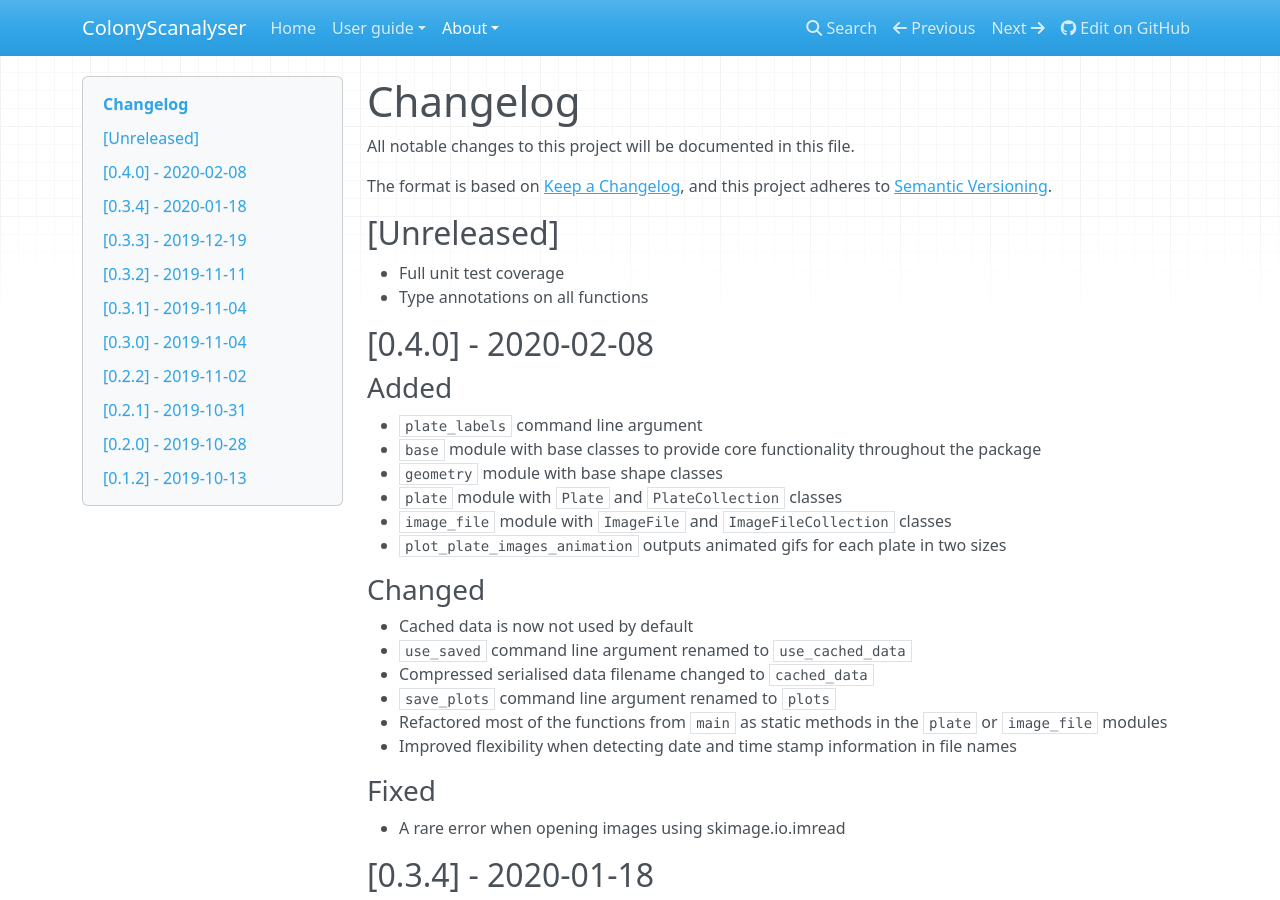
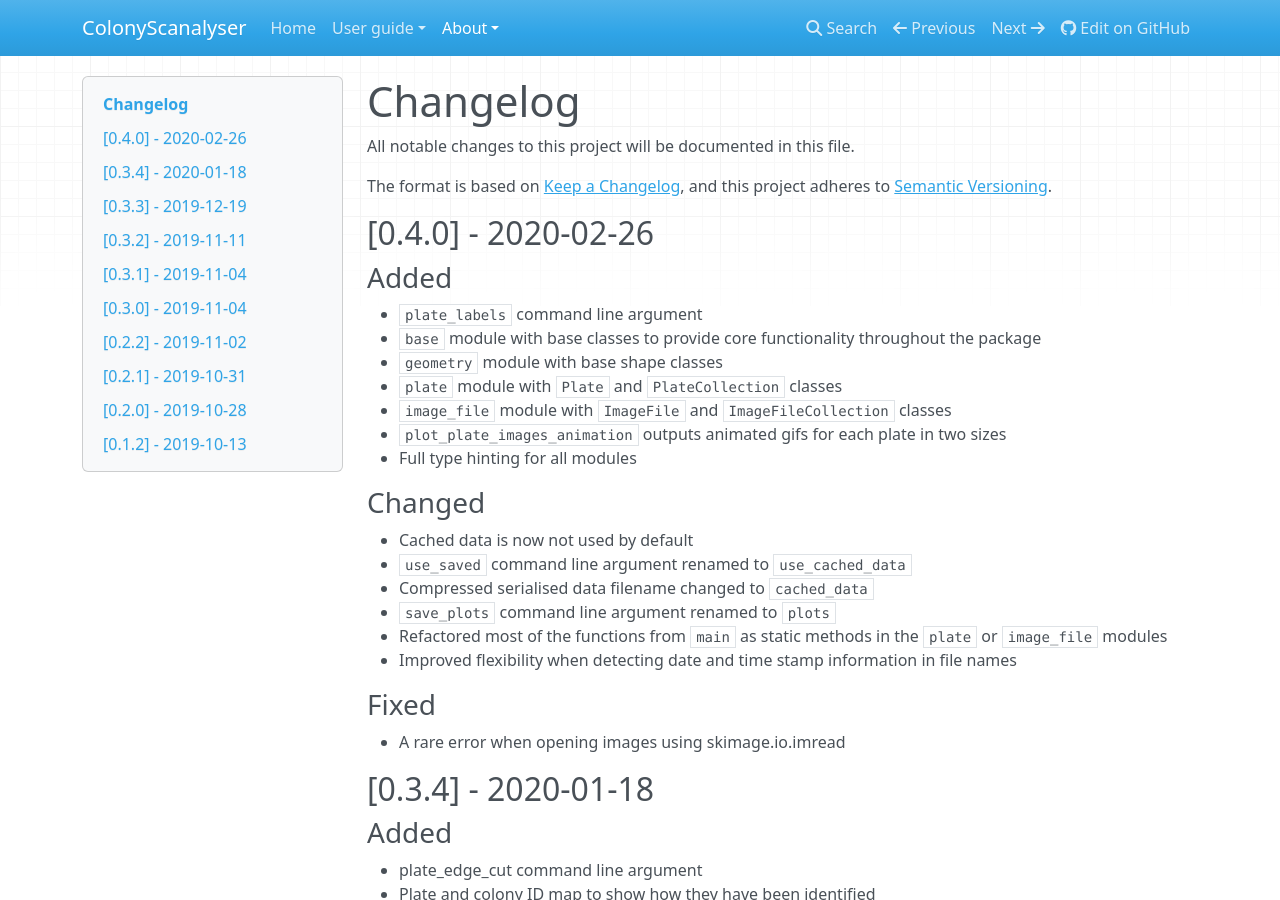
Before and after one commit to Erik-White/ColonyScanalyser, an MkDocs documentation site: the page built from docs/CHANGELOG.md, in a window 1280 px wide and 900 px high. Built offline with MkDocs 1.6.1, drawn with Linux system fonts in a browser that asks for light colours; nearby versions of some CDN libraries.

Commit message:
Update changelog for type hints

```diff
--- a/docs/CHANGELOG.md
+++ b/docs/CHANGELOG.md
@@ -4,11 +4,7 @@ All notable changes to this project will be documented in this file.
 The format is based on [Keep a Changelog](https://keepachangelog.com/en/1.0.0/),
 and this project adheres to [Semantic Versioning](https://semver.org/spec/v2.0.0.html).
 
-## [Unreleased]
-- Full unit test coverage
-- Type annotations on all functions
-
-## [0.4.0] - 2020-02-08
+## [0.4.0] - 2020-02-26
 ### Added
 - `plate_labels` command line argument
 - `base` module with base classes to provide core functionality throughout the package
@@ -16,6 +12,7 @@ and this project adheres to [Semantic Versioning](https://semver.org/spec/v2.0.0
 - `plate` module with `Plate` and `PlateCollection` classes
 - `image_file` module with `ImageFile` and `ImageFileCollection` classes
 - `plot_plate_images_animation` outputs animated gifs for each plate in two sizes
+- Full type hinting for all modules
 ### Changed
 - Cached data is now not used by default
 - `use_saved` command line argument renamed to `use_cached_data`
```
